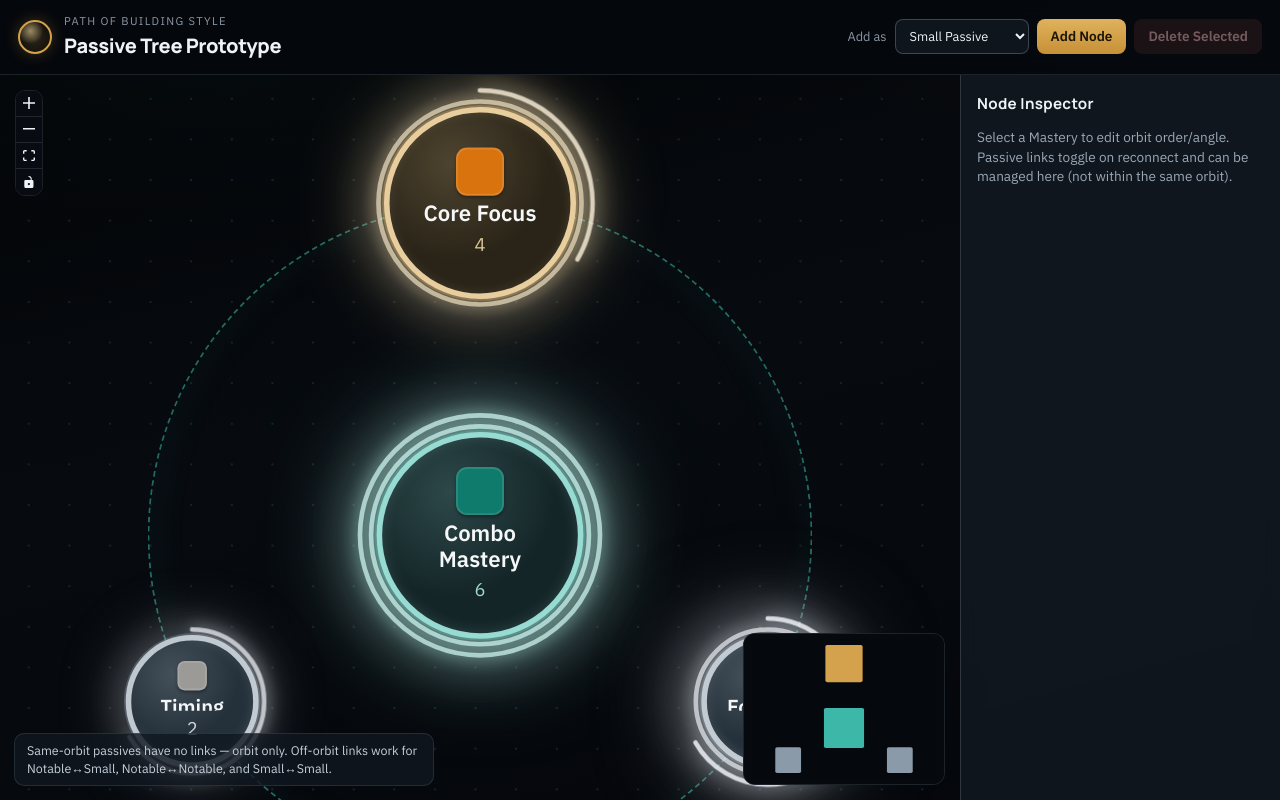
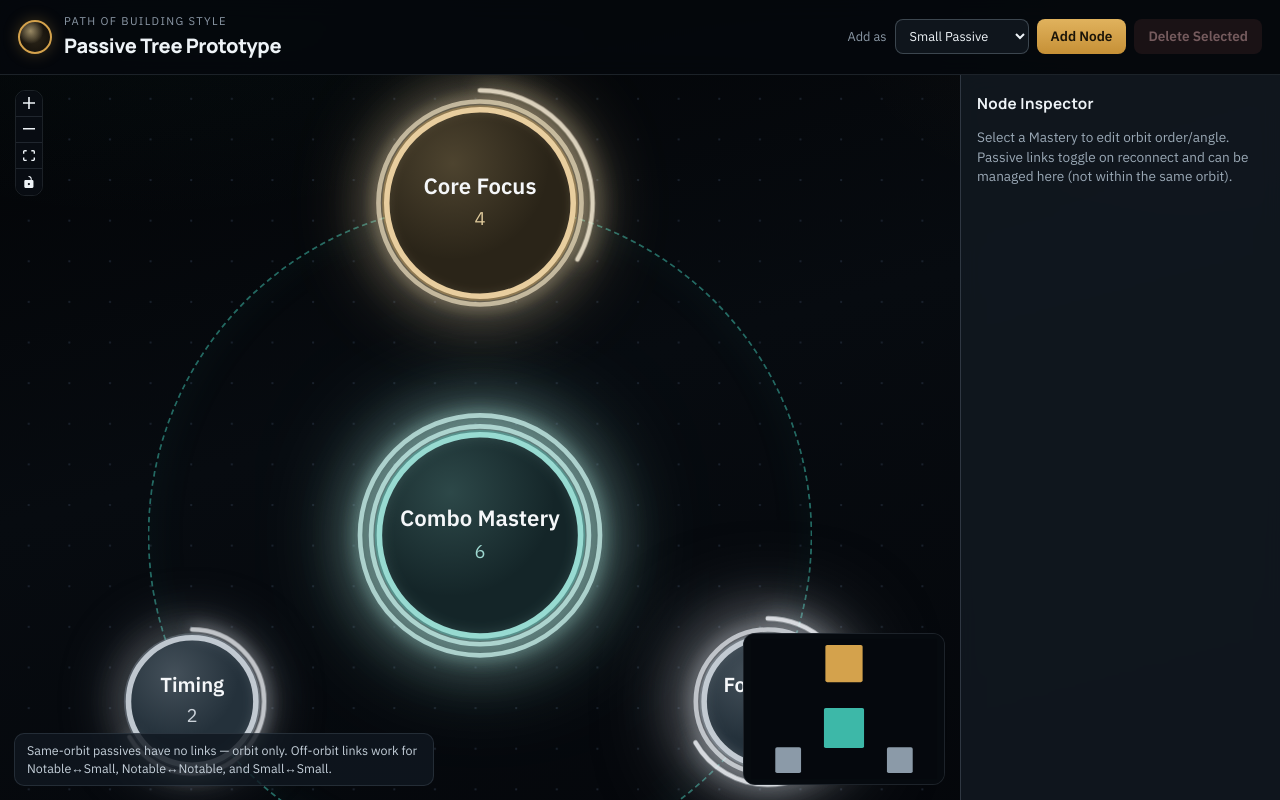
Before and after one commit to ingkomm/Reactflowprototype, a React (Vite) app: page / in a window 1280 px wide. Built offline with nearby package versions, Linux system fonts and the light colour scheme.

Commit message:
Remove node icons and stop clipping labels
Drop the color icon UI and allow full node names to wrap without
line-clamp truncation.

Co-authored-by: ingkomm <ingkomm@users.noreply.github.com>

```diff
--- a/src/App.tsx
+++ b/src/App.tsx
@@ -21,7 +21,7 @@ import { PassiveNode, type PassiveFlowNode } from './components/PassiveNode'
 import { CenterEdge } from './components/CenterEdge'
 import { Inspector } from './components/Inspector'
 import type { PassiveKind, PassiveNodeData, TrainingEntry } from './types'
-import { DEFAULT_ICON_BY_KIND, PASSIVE_KIND_LABEL } from './types'
+import { PASSIVE_KIND_LABEL } from './types'
 import {
   DEFAULT_ORBIT_RADIUS,
   DEFAULT_ORBIT_START_ANGLE,
@@ -50,17 +50,13 @@ function createPassiveData(
   label: string,
   trainings: TrainingEntry[] = [],
   extras: Partial<
-    Pick<
-      PassiveNodeData,
-      'orbitRadius' | 'orbitStartAngle' | 'orbitOrder' | 'masteryId' | 'iconColor'
-    >
+    Pick<PassiveNodeData, 'orbitRadius' | 'orbitStartAngle' | 'orbitOrder' | 'masteryId'>
   > = {},
 ): PassiveNodeData {
   return {
     label,
     kind,
     trainings,
-    iconColor: extras.iconColor ?? DEFAULT_ICON_BY_KIND[kind],
     ...(kind === 'mastery'
       ? {
           orbitRadius: extras.orbitRadius ?? DEFAULT_ORBIT_RADIUS,
@@ -499,7 +495,6 @@ export default function App() {
               label: data.label,
               kind,
               trainings: data.trainings,
-              iconColor: data.iconColor ?? DEFAULT_ICON_BY_KIND[kind],
               ...(kind === 'mastery'
                 ? {
                     orbitRadius: data.orbitRadius ?? DEFAULT_ORBIT_RADIUS,
@@ -746,9 +741,6 @@ export default function App() {
           linkCandidates={linkCandidates}
           onRename={(nodeId, label) => updateNodeData(nodeId, (d) => ({ ...d, label }))}
           onChangeKind={changeKind}
-          onChangeIconColor={(nodeId, color) =>
-            updateNodeData(nodeId, (d) => ({ ...d, iconColor: color }))
-          }
           onChangeOrbitRadius={changeOrbitRadius}
           onChangeOrbitStartAngle={changeOrbitStartAngle}
           onChangeOrbitOrder={changeOrbitOrder}
--- a/src/components/Inspector.css
+++ b/src/components/Inspector.css
@@ -82,32 +82,6 @@
 .training-item input:focus {
   outline: 2px solid color-mix(in srgb, #d4a24c 55%, transparent);
   outline-offset: 1px;
-}
-
-.icon-swatches {
-  display: grid;
-  grid-template-columns: repeat(8, 1fr);
-  gap: 6px;
-}
-
-.icon-swatch {
-  width: 100%;
-  aspect-ratio: 1;
-  border: none;
-  border-radius: 6px;
-  cursor: pointer;
-  box-shadow: inset 0 0 0 1px rgba(255, 255, 255, 0.08);
-  transition: transform 0.12s ease, box-shadow 0.12s ease;
-}
-
-.icon-swatch:hover {
-  transform: translateY(-1px);
-}
-
-.icon-swatch.is-active {
-  box-shadow:
-    0 0 0 2px #0b1016,
-    0 0 0 4px #eef3f7;
 }
 
 .training-list {
--- a/src/components/Inspector.tsx
+++ b/src/components/Inspector.tsx
@@ -1,6 +1,6 @@
 import { useState } from 'react'
-import type { NodeIconColor, PassiveKind, PassiveNodeData, TrainingEntry } from '../types'
-import { NODE_ICON_COLORS, PASSIVE_KIND_LABEL } from '../types'
+import type { PassiveKind, PassiveNodeData, TrainingEntry } from '../types'
+import { PASSIVE_KIND_LABEL } from '../types'
 import {
   DEFAULT_ORBIT_RADIUS,
   DEFAULT_ORBIT_START_ANGLE,
@@ -37,7 +37,6 @@ type Props = {
   linkCandidates?: LinkCandidate[]
   onRename: (nodeId: string, label: string) => void
   onChangeKind: (nodeId: string, kind: PassiveKind) => void
-  onChangeIconColor: (nodeId: string, color: NodeIconColor) => void
   onChangeOrbitRadius: (nodeId: string, radius: number) => void
   onChangeOrbitStartAngle: (nodeId: string, degrees: number) => void
   onChangeOrbitOrder: (masteryId: string, satelliteId: string, order1Based: number) => void
@@ -63,7 +62,6 @@ export function Inspector({
   linkCandidates = [],
   onRename,
   onChangeKind,
-  onChangeIconColor,
   onChangeOrbitRadius,
   onChangeOrbitStartAngle,
   onChangeOrbitOrder,
@@ -125,24 +123,6 @@ export function Inspector({
           ))}
         </select>
       </label>
-
-      <div className="field">
-        <span>Icon color</span>
-        <div className="icon-swatches" role="listbox" aria-label="Icon color">
-          {NODE_ICON_COLORS.map((color) => (
-            <button
-              key={color}
-              type="button"
-              role="option"
-              aria-selected={data.iconColor === color}
-              className={`icon-swatch${data.iconColor === color ? ' is-active' : ''}`}
-              style={{ backgroundColor: color }}
-              onClick={() => onChangeIconColor(nodeId, color)}
-              title={color}
-            />
-          ))}
-        </div>
-      </div>
 
       {data.kind === 'mastery' && (
         <>
--- a/src/components/PassiveNode.css
+++ b/src/components/PassiveNode.css
@@ -108,51 +108,32 @@
 .passive-node__core {
   position: relative;
   z-index: 4;
-  width: 78%;
-  height: 78%;
-  border-radius: 50%;
+  width: max-content;
+  max-width: calc(var(--node-size) + 48px);
+  min-width: 70%;
+  height: auto;
+  min-height: 70%;
+  border-radius: 0;
   display: flex;
   flex-direction: column;
   align-items: center;
   justify-content: center;
   gap: 3px;
   text-align: center;
-  padding: 6px;
-}
-
-.passive-node__icon {
-  width: 22px;
-  height: 22px;
-  border-radius: 5px;
-  flex: 0 0 auto;
-  box-shadow:
-    inset 0 0 0 1px rgba(255, 255, 255, 0.12),
-    0 1px 2px rgba(0, 0, 0, 0.35);
-}
-
-.passive-node--small .passive-node__icon {
-  width: 16px;
-  height: 16px;
-  border-radius: 4px;
-}
-
-.passive-node--notable .passive-node__icon,
-.passive-node--mastery .passive-node__icon {
-  width: 26px;
-  height: 26px;
-  border-radius: 6px;
+  padding: 4px 6px;
+  overflow: visible;
 }
 
 .passive-node__label {
   font-size: 11px;
   font-weight: 700;
-  line-height: 1.15;
+  line-height: 1.2;
   color: #f5f7f9;
-  max-width: 100%;
-  overflow: hidden;
-  display: -webkit-box;
-  -webkit-line-clamp: 2;
-  -webkit-box-orient: vertical;
+  max-width: none;
+  overflow: visible;
+  white-space: normal;
+  word-break: keep-all;
+  overflow-wrap: anywhere;
 }
 
 .passive-node--notable .passive-node__label,
--- a/src/components/PassiveNode.tsx
+++ b/src/components/PassiveNode.tsx
@@ -1,7 +1,6 @@
 import { Handle, Position, type Node, type NodeProps } from '@xyflow/react'
 import type { CSSProperties } from 'react'
 import type { PassiveNodeData } from '../types'
-import { DEFAULT_ICON_BY_KIND } from '../types'
 import {
   DEFAULT_ORBIT_RADIUS,
   NODE_SIZE,
@@ -18,7 +17,6 @@ export function PassiveNode({ data, selected }: NodeProps<PassiveFlowNode>) {
   const bandLevel = trainingBandLevel(total)
   const orbitRadius = data.orbitRadius ?? DEFAULT_ORBIT_RADIUS
   const nodeSize = NODE_SIZE[data.kind]
-  const iconColor = data.iconColor ?? DEFAULT_ICON_BY_KIND[data.kind]
 
   const glowBlur = 16 + bandLevel * 14
   const glowAlpha = Math.min(0.92, 0.22 + bandLevel * 0.2)
@@ -35,7 +33,6 @@ export function PassiveNode({ data, selected }: NodeProps<PassiveFlowNode>) {
           '--glow-alpha': String(glowAlpha),
           '--halo-strength': String(haloStrength),
           '--band-level': String(bandLevel),
-          '--icon-color': iconColor,
         } as CSSProperties
       }
       title={data.label}
@@ -68,7 +65,6 @@ export function PassiveNode({ data, selected }: NodeProps<PassiveFlowNode>) {
 
       <div className="passive-node__ring" aria-hidden />
       <div className="passive-node__core node-drag-handle">
-        <span className="passive-node__icon" style={{ backgroundColor: iconColor }} aria-hidden />
         <strong className="passive-node__label">{data.label}</strong>
         <span className="passive-node__trainings">{total}</span>
       </div>
--- a/src/types.ts
+++ b/src/types.ts
@@ -7,40 +7,10 @@ export type TrainingEntry = {
   note?: string
 }
 
-/** Notion-like solid icon palette (16). */
-export const NODE_ICON_COLORS = [
-  '#9B9A97',
-  '#64473A',
-  '#D9730D',
-  '#DFAB01',
-  '#0F7B6C',
-  '#0B6E99',
-  '#6940A5',
-  '#AD1A72',
-  '#E03E3E',
-  '#D3D1CB',
-  '#C4A484',
-  '#FFA344',
-  '#FFE066',
-  '#4DAB9A',
-  '#6CB6EA',
-  '#B395EB',
-] as const
-
-export type NodeIconColor = (typeof NODE_ICON_COLORS)[number]
-
-export const DEFAULT_ICON_BY_KIND: Record<PassiveKind, NodeIconColor> = {
-  small: '#9B9A97',
-  notable: '#D9730D',
-  mastery: '#0F7B6C',
-}
-
 export type PassiveNodeData = {
   label: string
   kind: PassiveKind
   trainings: TrainingEntry[]
-  /** Solid Notion-style icon color shown at node center. */
-  iconColor: NodeIconColor
   /** Mastery only: radius of the circular orbit for attached passives. */
   orbitRadius?: number
   /**
```
